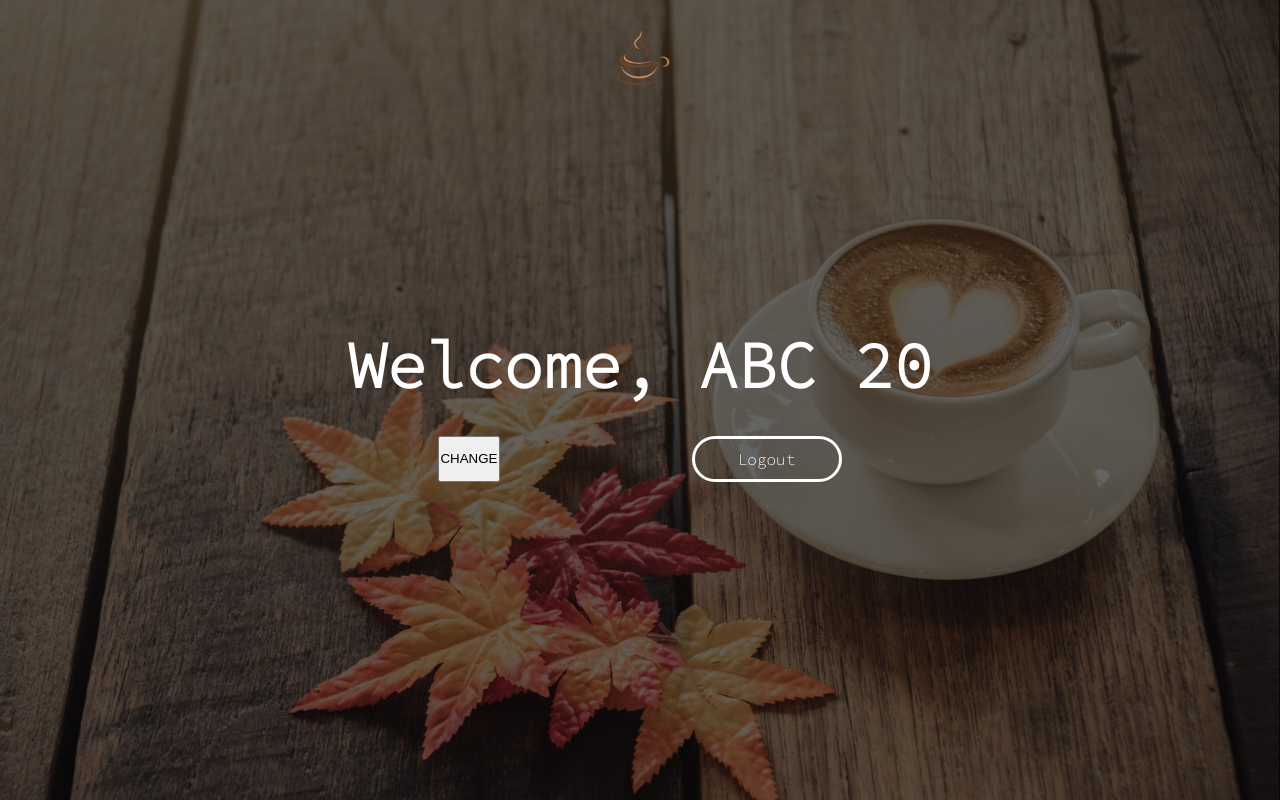
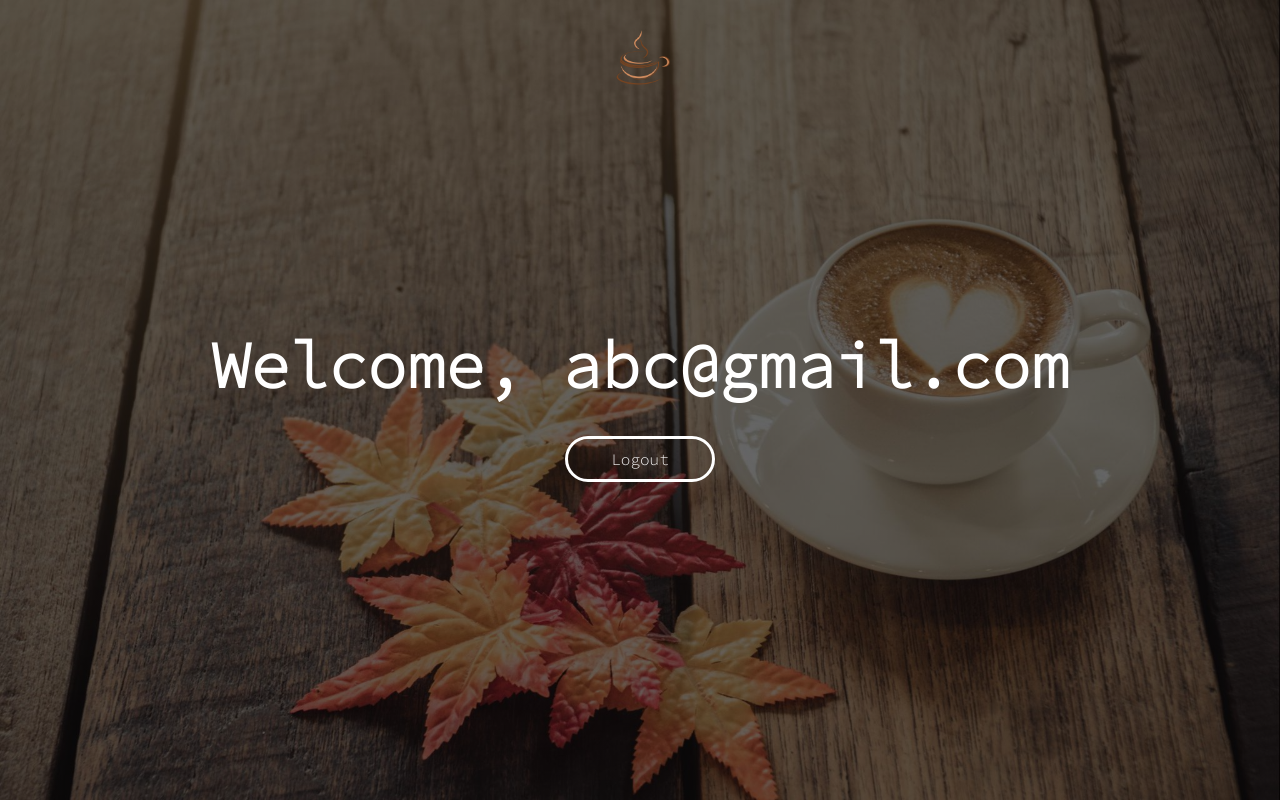
Before and after one commit to stocke777/StyledLoginReactjs, a React (Create React App) app: page /dashboard in a window 1280 px wide. Built offline with nearby package versions, Linux system fonts and the light colour scheme.

Commit message:
login to dashboard route added

```diff
--- a/src/pages/Dasboard.jsx
+++ b/src/pages/Dasboard.jsx
@@ -24,11 +24,8 @@ const Dashboard = () => {
                 <Avatar image={Logo} />
             </div>
 
-            <StylesTitle size={65}>Welcome, {user.name} {user.age}</StylesTitle>
+            <StylesTitle size={65}>Welcome, {user.email}</StylesTitle>
             <ButtonGroup>
-                <button onClick={()=>{
-                    dispatch(login({name: "fsdca", age: 260, email: "asdadn@gmail.com"}))
-                }}>CHANGE</button>
                 <StyledButton to="/home">Logout</StyledButton>
             </ButtonGroup>
         </div>
--- a/src/pages/Login.jsx
+++ b/src/pages/Login.jsx
@@ -31,11 +31,18 @@ import {loginUser} from "./../auth/actions/userActions";
 
 import {login} from "./../features/user";
 import { useDispatch } from 'react-redux';
+import { useSelector } from 'react-redux';
+import { useNavigate } from 'react-router-dom';
+
 
 const Login = () =>{
     // const history = useNavigate();
+    const navigate = useNavigate();
+    const goToLoginPage = () => navigate('/dashboard');
+    goToLoginPage()
     console.log("inside login")
     const dispatch = useDispatch();
+    const user = useSelector((state)=>state.user.value)
     console.log(login)
     return (
         <div>
@@ -57,8 +64,8 @@ const Login = () =>{
                     })}
 
                     onSubmit = {(values, {setSubmitting, setFieldError})=>{
-                        console.log(values)
-                        dispatch(login({name: "ABC", age: 20, email: "asdadn@gmail.com"}))
+                        console.log(values.email)
+                        dispatch(login({name: "ALOO", age: 99, email: values.email}))
                     }}
                 >
                     {({isSubmitting})=>(
```
